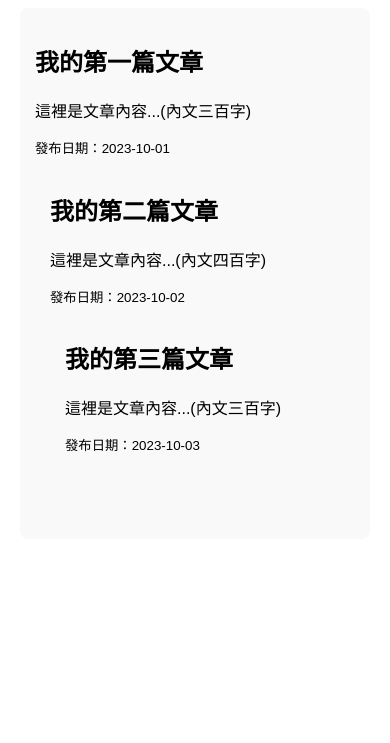
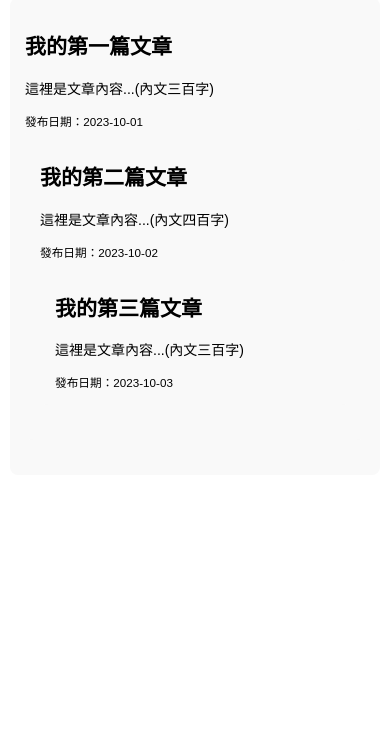
Before and after one commit to DeepC-hub/04-03-02-2025, a plain HTML site: page index.html in a window 390 px wide. Shown: the part 101-844 px from the top of the page. Drawn offline with Linux system fonts and the light colour scheme; files that its build step writes are made by us from their sources.

Commit message:
Add files via upload

```diff
--- a/css/style.css
+++ b/css/style.css
@@ -15,3 +15,12 @@ body {
 h1 {
   color: #333;
 }
+
+@media (max-width: 600px) {
+  body {
+    padding: 10px;
+  }
+  .post {
+    font-size: 14px;
+  }
+}
```
